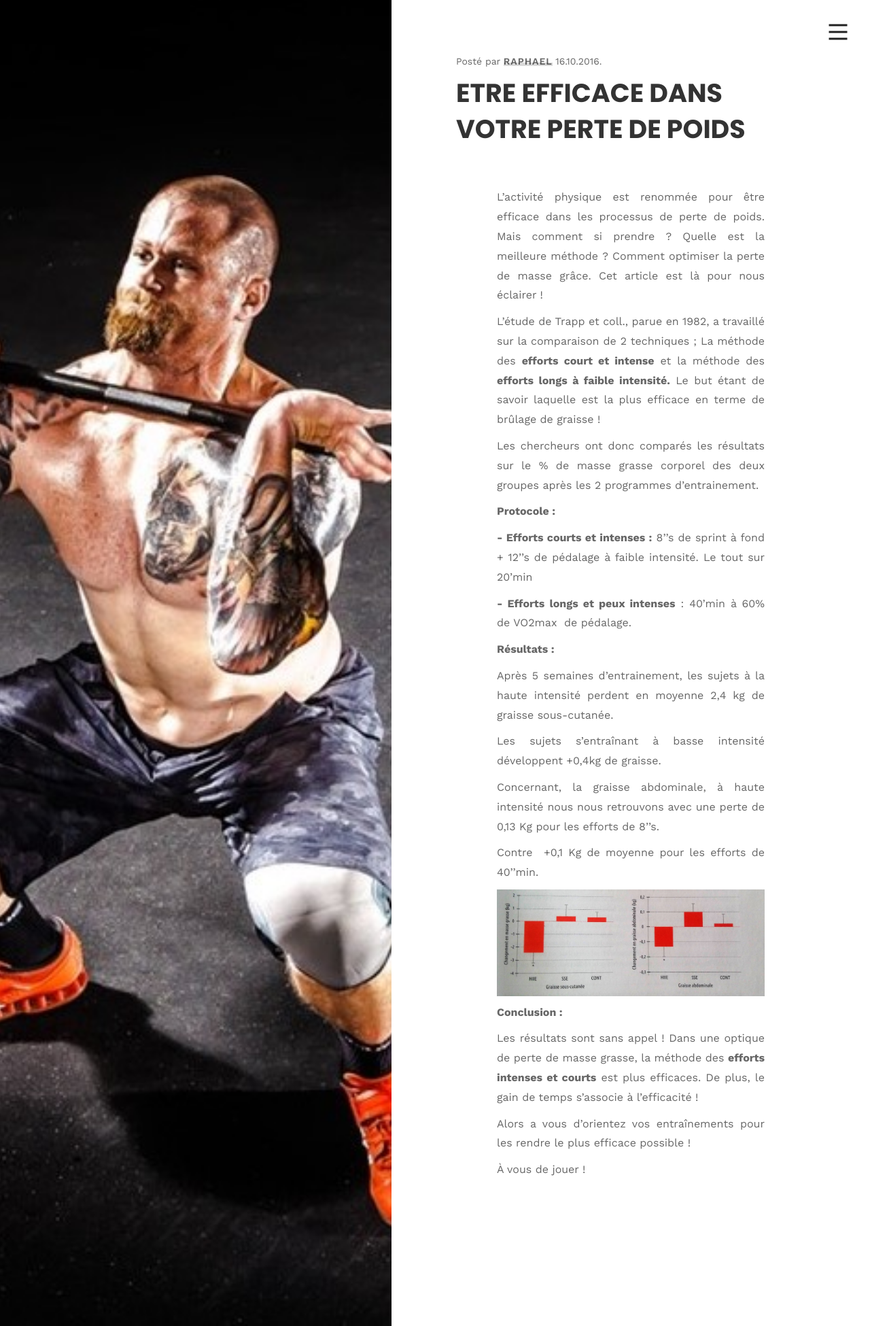
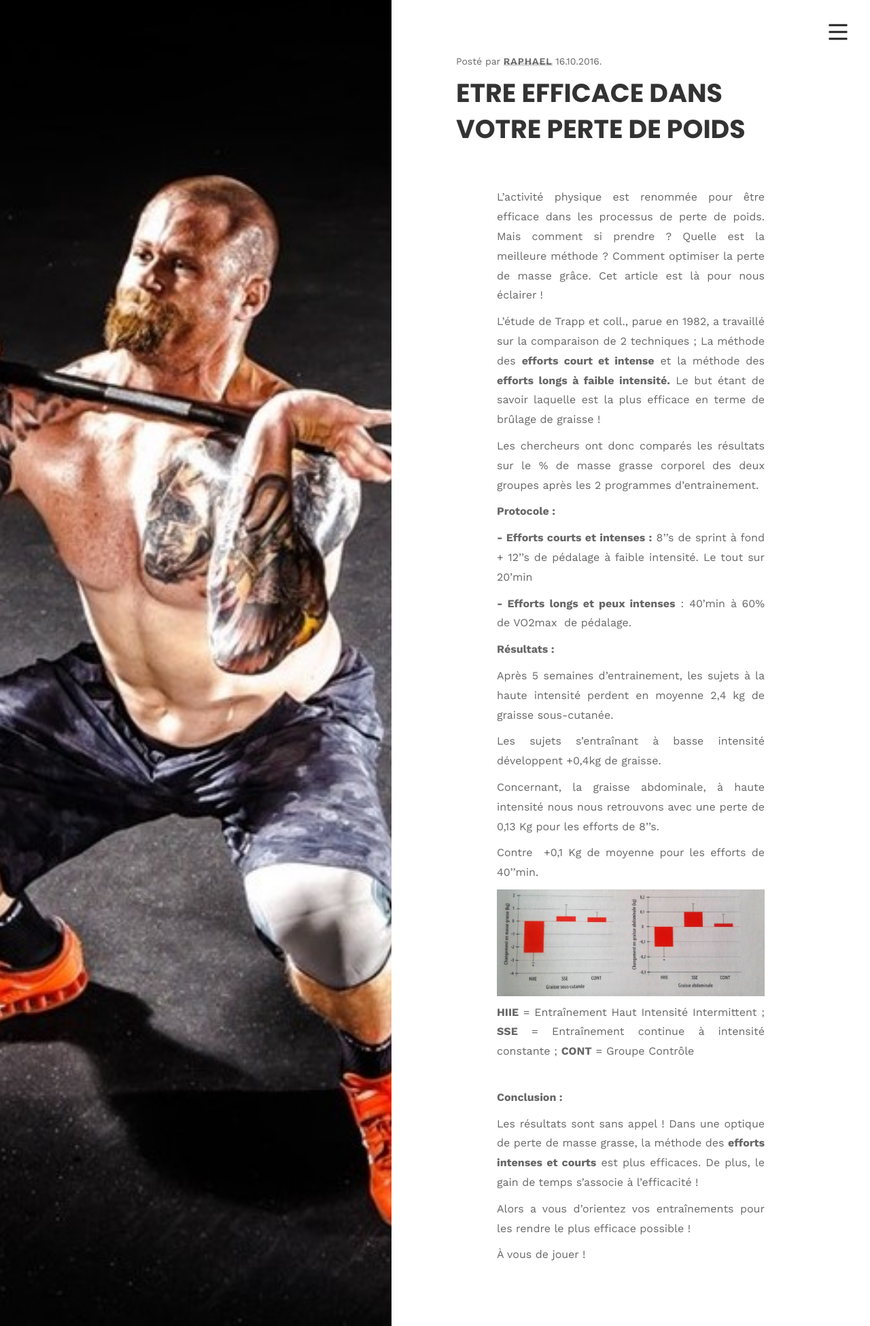
Before and after one commit to phildaponte/odemard, a Jekyll site: the page built from _posts/2017-06-12-etre-efficace-dans-votre-perte-de-poids.md, in a window 1280 px wide. Shown: the whole page at 68% size. Built offline with Jekyll 4.4.1, drawn with Linux system fonts in a browser that asks for light colours; comment, search, counter and statistics services are not loaded.

Commit message:
Update Blog Post “2017-06-12-etre-efficace-dans-votre-perte-de-poids”

```diff
--- a/_posts/2017-06-12-etre-efficace-dans-votre-perte-de-poids.md
+++ b/_posts/2017-06-12-etre-efficace-dans-votre-perte-de-poids.md
@@ -36,6 +36,8 @@ Contre  \+0,1 Kg de moyenne pour les efforts de 40’'min.
 
 ![null](/img/uploads/19179662_10155392961526460_2078992336_o.jpg)
 
+**HIIE** = Entraînement Haut Intensité Intermittent ; **SSE** = Entraînement continue à intensité constante ; **CONT** = Groupe Contrôle
+
 **Conclusion :**
 
 Les résultats sont sans appel ! Dans une optique de perte de masse grasse, la méthode des **efforts intenses et courts** est plus efficaces. De plus, le gain de temps s’associe à l’efficacité !
```
